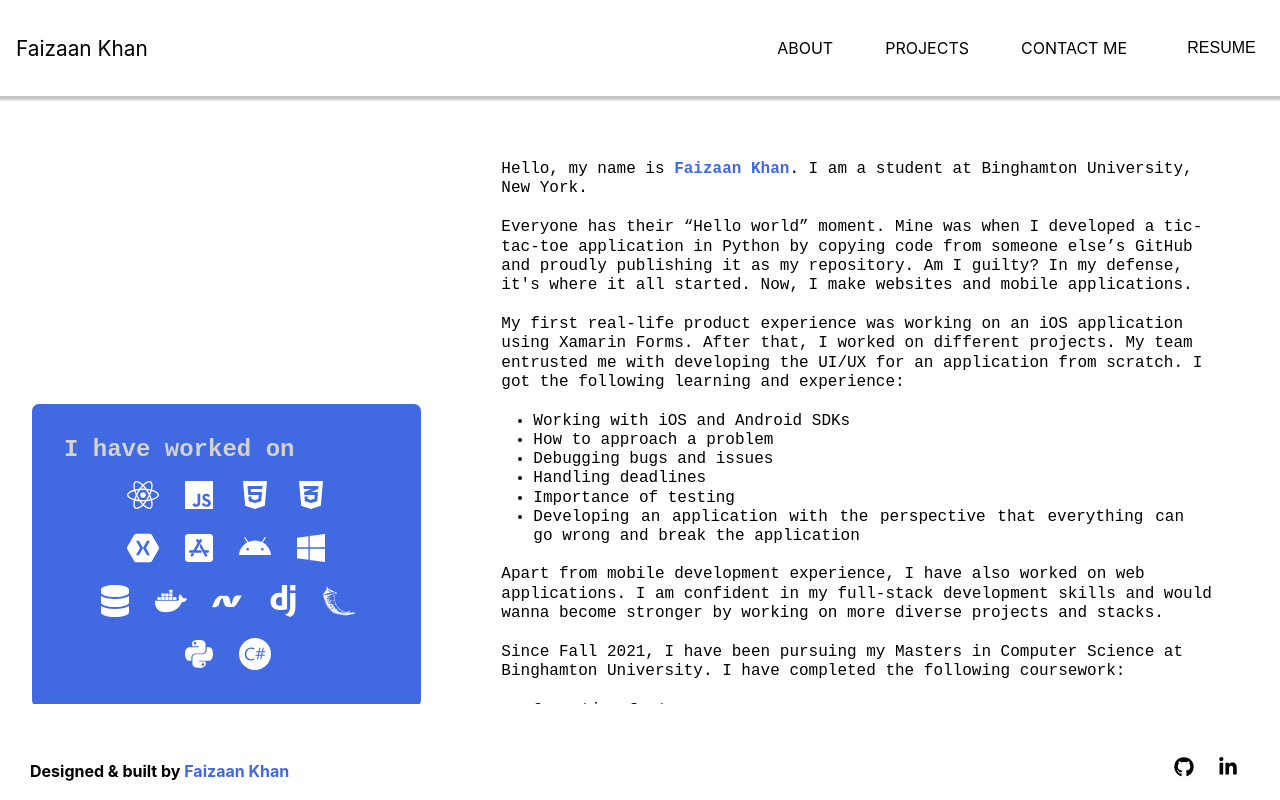
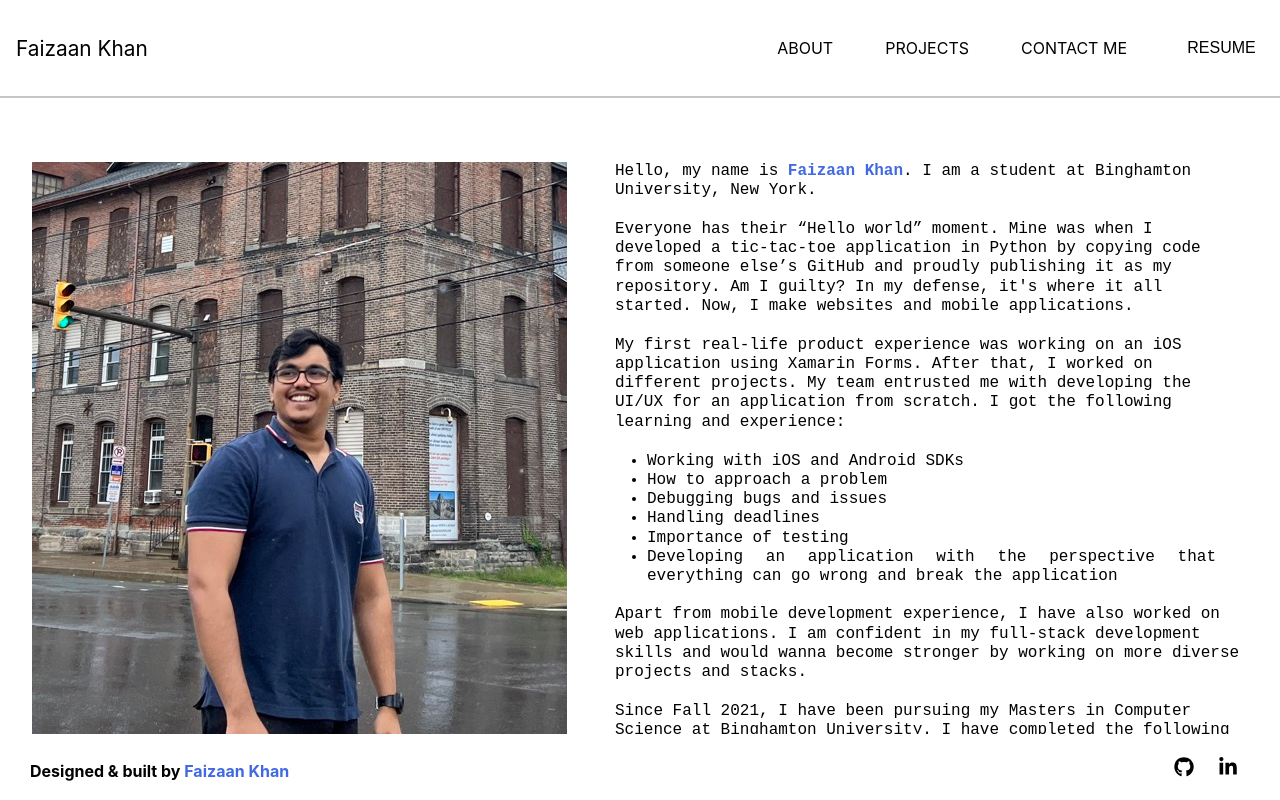
Before and after one commit to FaizaanKhan24/portfolio-website, a React (Create React App) app: page /about in a window 1280 px wide. Built offline with nearby package versions, Linux system fonts and the light colour scheme.

Commit message:
Integrating the profile image with app

```diff
--- a/src/components/About.css
+++ b/src/components/About.css
@@ -3,12 +3,12 @@
     width: 100%;
     display: grid;
     overflow-y: scroll;
-    margin: 2rem;
+    margin: .1rem;
     padding: 0 2rem 2rem;
     grid-template-columns: 1fr 2fr;
     column-gap: 3rem;
     background-color: var(--color-background);
-    align-items: center;
+    align-items: flex-start;
     font-family: monospace, sans-serif;
 }
 
@@ -16,7 +16,8 @@
     color: var(--color-text);
     display: flex;
     align-items: center;
-    padding: 2rem;
+    /* padding: 2rem; */
+    margin: 4rem 0;
     line-height: 1.2;
 }
 
@@ -31,8 +32,10 @@
 }
 
 .technologies{
-    background-color: royalblue;
+    grid-column: span 2;
+    background-color: var(--color-technology-bg);
     padding: 2rem 1rem;
+    margin: 0 25rem;
     border-radius: 7px;
 }
 
@@ -57,21 +60,37 @@
     margin: 0 .75rem;
 }
 
+.display-pic{
+    margin: 4rem 0;
+}
+
 @media screen and (max-width: 768px) {
     .about-container{
         grid-template-columns: 1fr;
         overflow-y: scroll;
         row-gap: 2rem;
+        column-gap: 0;
     }
 
     .about-me{
         grid-row: 1;
         font-size: 1rem;
-        padding: 1rem;
+        /* padding: 0.5rem;  */
+    }
+
+    .about-left{
+        grid-row: 2;
+    }
+
+    .display-pic{
+        max-width: 100%;
+        margin: auto;
+        align-items: center;
     }
 
     .technologies{
-        grid-row: 2;
+        grid-row: 3;
+        margin: 2rem 0 4rem;
     }
 
     .technologies h3{
--- a/src/components/About.js
+++ b/src/components/About.js
@@ -15,43 +15,14 @@ import {
 } from 'react-icons/fa';
 import { SiDjango, SiCsharp, SiXamarin, SiFlask } from 'react-icons/si';
 import { DiDotnet,  } from 'react-icons/di';
+import displayPic  from '../images/Portfolio pic Medium.jpeg'
 
 function About(){
+  document.title = "Faizaan Khan | About"
   return (
     <div className='about-container'>
-      <div className='technologies'>
-        <h3>I have worked on</h3>
-        <IconContext.Provider value={{className:'tech-icons'}}>
-          <div className='technologies-list'>
-            {/* Web */}
-            <div>
-              <FaReact />
-              <FaJs />
-              <FaHtml5 />
-              <FaCss3Alt />
-            </div>
-            {/* Mobile */}
-            <div>
-              <SiXamarin />
-              <FaAppStoreIos />
-              <FaAndroid />
-              <FaWindows />
-            </div>
-            {/* Backend */}
-            <div>
-              <FaDatabase />
-              <FaDocker />
-              <DiDotnet />
-              <SiDjango />
-              <SiFlask />
-            </div>
-            {/* Programming Languages */}
-            <div>
-              <FaPython />
-              <SiCsharp />
-            </div>
-          </div>
-        </IconContext.Provider>
+      <div className='about-left'>
+        <img src={displayPic} className='display-pic' alt='Portrait'/>
       </div>
       <div className='about-me'>
       <div>
@@ -104,6 +75,40 @@ function About(){
           <p>Currently, I am looking for a full-time opportunity in the field of Software Engineering.</p>
         </div>
       </div>
+      <div className='technologies'>
+          <h3>I have worked on</h3>
+          <IconContext.Provider value={{className:'tech-icons'}}>
+            <div className='technologies-list'>
+              {/* Web */}
+              <div>
+                <FaReact />
+                <FaJs />
+                <FaHtml5 />
+                <FaCss3Alt />
+              </div>
+              {/* Mobile */}
+              <div>
+                <SiXamarin />
+                <FaAppStoreIos />
+                <FaAndroid />
+                <FaWindows />
+              </div>
+              {/* Backend */}
+              <div>
+                <FaDatabase />
+                <FaDocker />
+                <DiDotnet />
+                <SiDjango />
+                <SiFlask />
+              </div>
+              {/* Programming Languages */}
+              <div>
+                <FaPython />
+                <SiCsharp />
+              </div>
+            </div>
+          </IconContext.Provider>
+      </div>
     </div>
   )
 }
```
